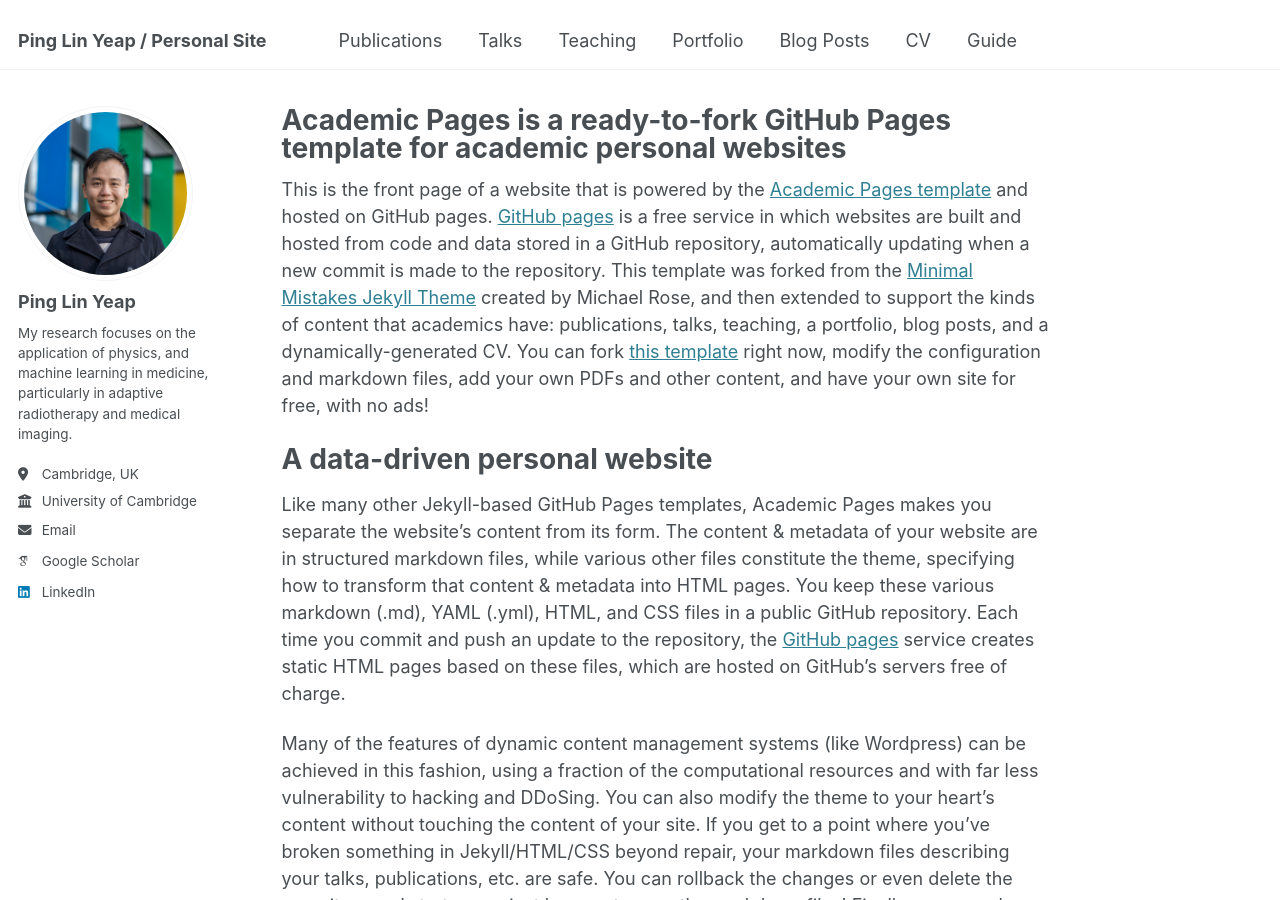
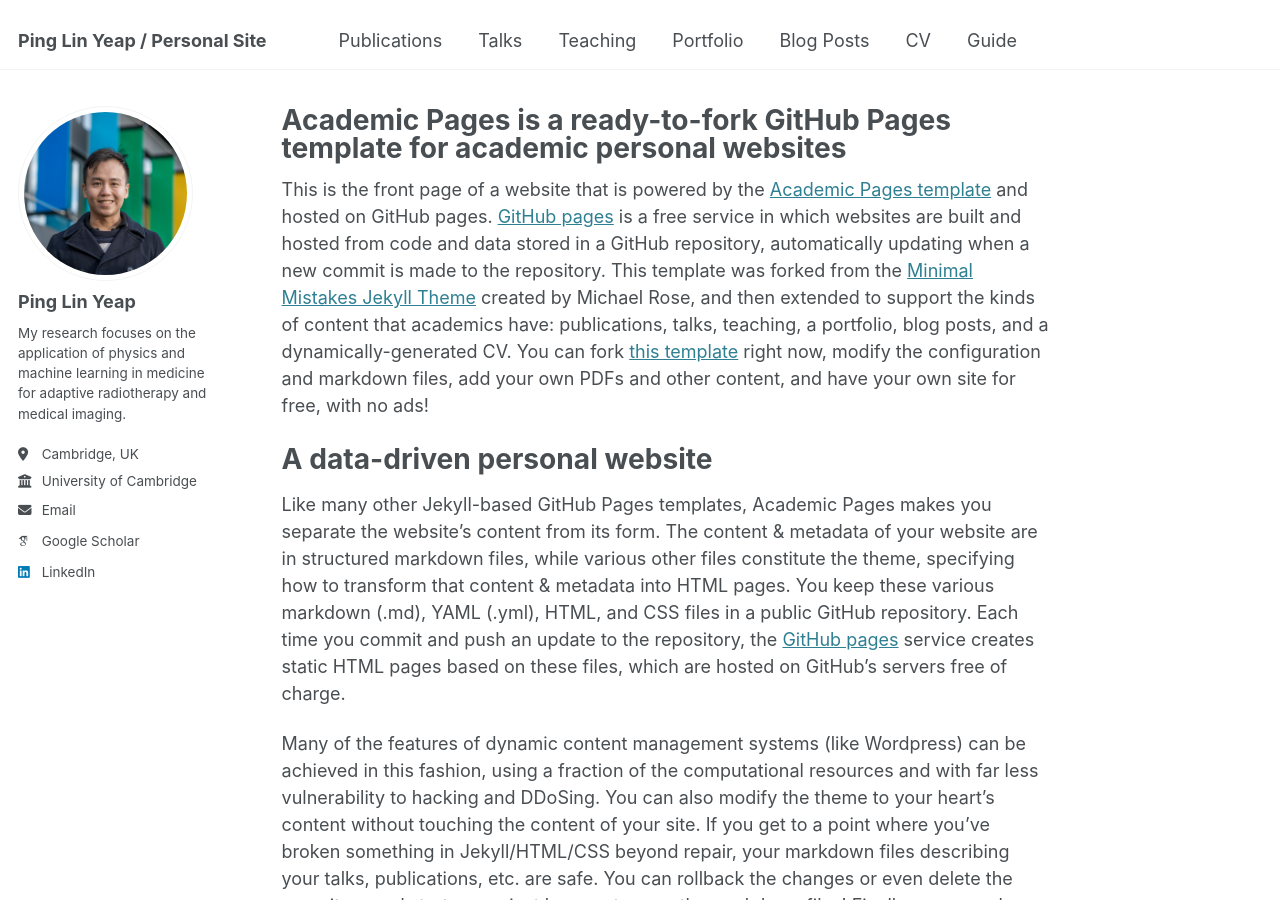
Before and after one commit to yeappl/yeappl.github.io, a Jekyll site: the page built from _pages/about.md, in a window 1280 px wide and 900 px high. Built offline with Jekyll 4.4.1, drawn with Linux system fonts in a browser that asks for light colours; some web fonts are replaced.

Commit message:
Update _config.yml

```diff
--- a/_config.yml
+++ b/_config.yml
@@ -25,7 +25,7 @@ author:
   avatar           : "profile1.jpg"
   name             : "Ping Lin Yeap"
   pronouns         : # example: "she/her"
-  bio              : "My research focuses on the application of physics, and machine learning in medicine, particularly in adaptive radiotherapy and medical imaging. "
+  bio              : "My research focuses on the application of physics and machine learning in medicine for adaptive radiotherapy and medical imaging. "
   location         : "Cambridge, UK"
   employer         : "University of Cambridge"
   uri              : # URL
```
